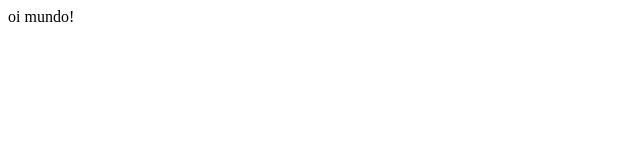
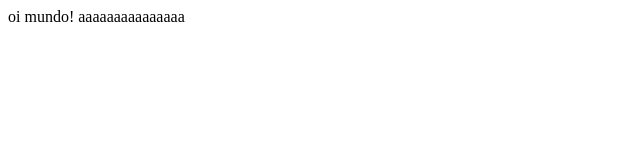
Before and after one commit to Evandrocunha7/dsa, a plain HTML site: page index.html in a window 1280 px wide. Shown: the whole page, without its empty margins (0-640 px from the left). Drawn offline with Linux system fonts and the light colour scheme.

Commit message:
comentario

```diff
--- a/index.html
+++ b/index.html
@@ -1,3 +1,3 @@
 <html5>
-    oi mundo!
+    oi mundo! aaaaaaaaaaaaaaa
 </html5>
```
